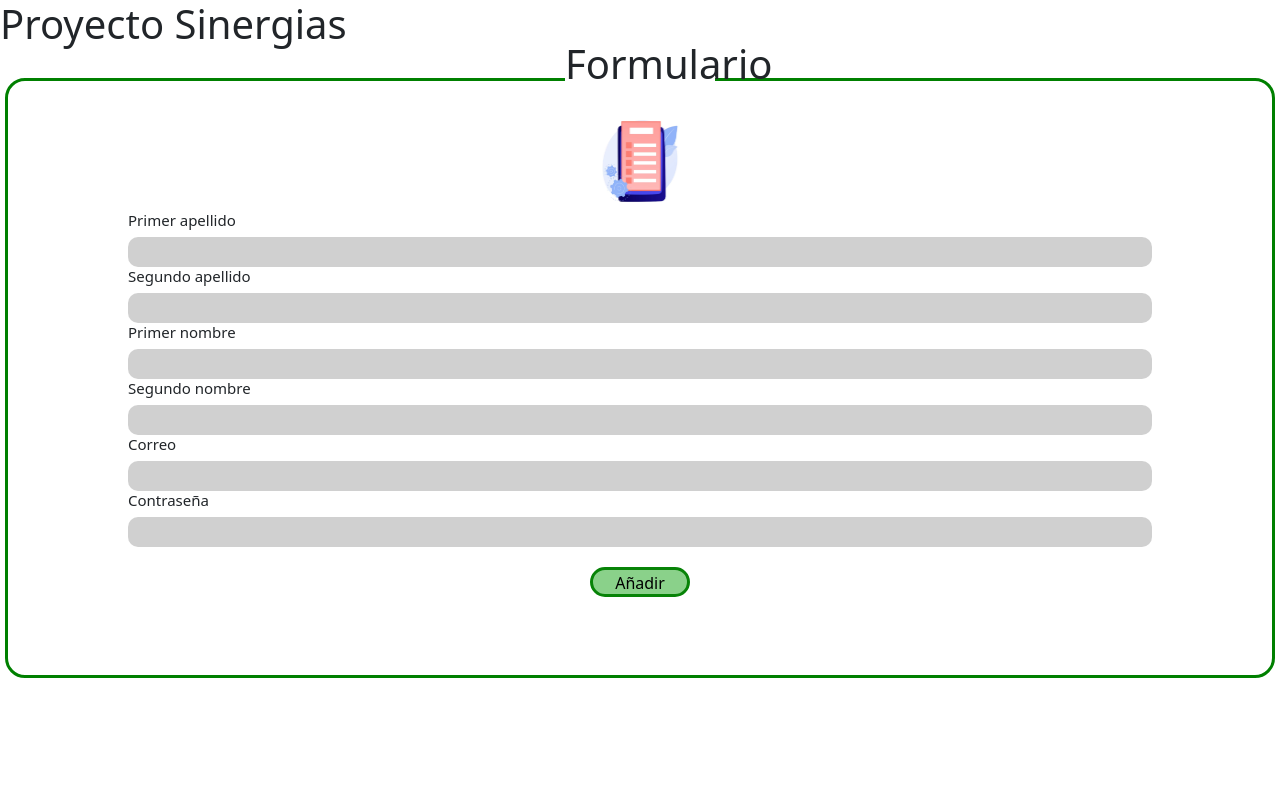
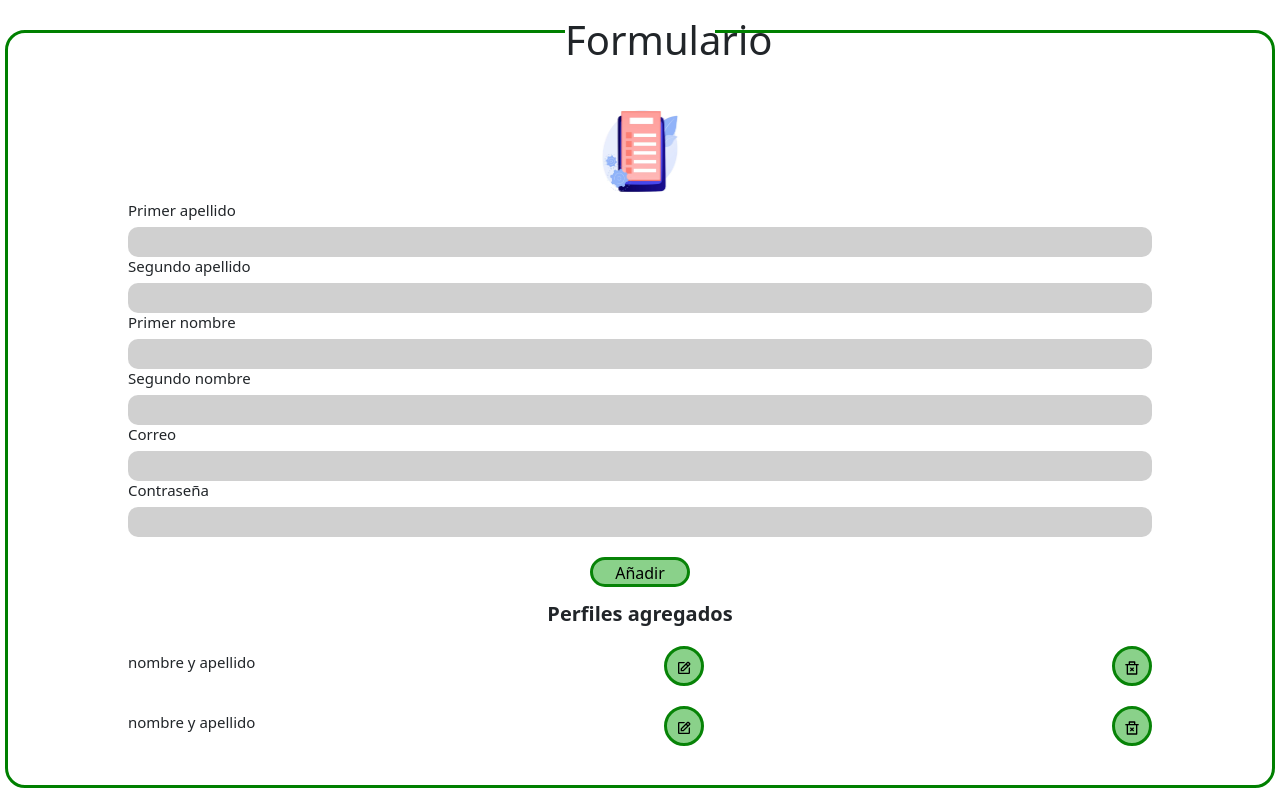
Before and after one commit to programateacademy/Sinergias-Alianzas-Front-end, a React (Create React App) app: page / in a window 1280 px wide. Built offline with nearby package versions, Linux system fonts and the light colour scheme.

Commit message:
Profiles add

```diff
--- a/src/App.js
+++ b/src/App.js
@@ -3,7 +3,6 @@ import Form from "./form/Form";
 function App() {
   return (
     <div>
-      <h1>Proyecto Sinergias</h1>
       <Form/>
     </div>
   );
--- a/src/form/Form.css
+++ b/src/form/Form.css
@@ -5,21 +5,23 @@
     margin: 0 auto;
 
     flex-direction: column;
-    height: 600px;
+    height: 100%;
     border: solid;
     border-color: green;
     border-radius: 20px;
     margin: 5px;
     margin-top: 30px;
+    padding: 3vw;
 
 }
 .texttitlee{
     position: absolute;
-    top: 5%;
+    top: 2%;
     background-color: white;
     width: 150px;
     text-align: center;
     height: 50px;
+    display:block;
 }
 
 .pict {
@@ -72,7 +74,41 @@
     border-color:rgb(138, 209, 138);
 
 }
+.textProfile{
+    text-align: center;
 
+
+}
+.textProfile h1{
+    margin-top: 15px;
+    font-weight: 600;
+    font-size: 20px;
+
+}
+.profiles{
+    display: flex;
+    flex-direction: row;
+    justify-content: space-between;
+    align-items: center;
+
+    margin-top: 20px;
+}
+.profiles button{
+    width: 40px;
+    height: 40px;
+
+    background-color: rgb(138, 209, 138);
+    color: rgb(0, 0, 0);
+    border: solid;
+    border-color:rgb(7, 131, 7);
+    border-radius: 50px;
+
+}
+.profiles button:hover{
+    background-color:rgb(7, 131, 7) ;
+    color: white;
+    border-color:rgb(138, 209, 138);
+}
 
 @media screen and (max-width){
 
--- a/src/form/Form.jsx
+++ b/src/form/Form.jsx
@@ -1,6 +1,10 @@
 import React from 'react'
 import "./Form.css"
 import libro from "./img/Libro.png"
+import { BiEdit } from 'react-icons/bi';
+import { RiDeleteBin2Line } from 'react-icons/ri';
+
+
 const Form = () => {
   return (
     <>
@@ -21,7 +25,7 @@ const Form = () => {
                   </h1>
                   <input
                     type="text"
-                className='texth2'/>
+                    className='texth2' />
                 </div>
                 <div className=''>
                   <h1>
@@ -29,7 +33,7 @@ const Form = () => {
                   </h1>
                   <input
                     type="text"
-                className='texth2'/>
+                    className='texth2' />
                 </div>
                 <div className=''>
                   <h1>
@@ -37,7 +41,7 @@ const Form = () => {
                   </h1>
                   <input
                     type="text"
-                className='texth2'/>
+                    className='texth2' />
                 </div>
                 <div className=''>
                   <h1>
@@ -45,7 +49,7 @@ const Form = () => {
                   </h1>
                   <input
                     type="text"
-                className='texth2'/>
+                    className='texth2' />
                 </div>
                 <div className=''>
                   <h1>
@@ -53,7 +57,7 @@ const Form = () => {
                   </h1>
                   <input
                     type="text"
-                className='texth2'/>
+                    className='texth2' />
                 </div>
                 <div className=''>
                   <h1>
@@ -61,35 +65,43 @@ const Form = () => {
                   </h1>
                   <input
                     type="text"
-                className='texth2'/>
+                    className='texth2' />
                 </div>
                 <div className='add'>
                   <button className='butadd'> Añadir</button>
+                </div>
+              <div className='textProfile'>
+                <h1>Perfiles agregados</h1>
+              </div>
+                <div >
+                    <div className='profiles'>
+                      <h1>
+                        nombre y apellido
+                      </h1>
+                      <button>
+                        <BiEdit/>
+                      </button>
+                      <button>
+                        <RiDeleteBin2Line/>
+                      </button>
+                    </div>
+                    <div className='profiles'>
+                      <h1>
+                        nombre y apellido
+                      </h1>
+                      <button>
+                        <BiEdit/>
+                      </button>
+                      <button>
+                        <RiDeleteBin2Line/>
+                      </button>
+                    </div>
                 </div>
               </div>
             </div>
 
 
           </div>
-        {/* <table class="default">
-          <tr>
-            <th scope="row">Caracteristicas</th>
-            <th>Primer Nombre</th>
-            <th>Segundo Nombre</th>
-            <th>Primer apellido</th>
-            <th>Segundo apellido</th>
-            <th>Correo</th>
-          </tr>
-          <tr>
-            <th>Usuario</th>
-            <td>Soleado</td>
-            <td>Mayormente soleado</td>
-            <td>Parcialmente nublado</td>
-            <td>fdsf</td>
-            <td>fdasfads</td>
-          </tr>
-
-        </table> */}
 
         </div>
       </section>
```
Lines whose indentation alone changed are shown as unchanged.
